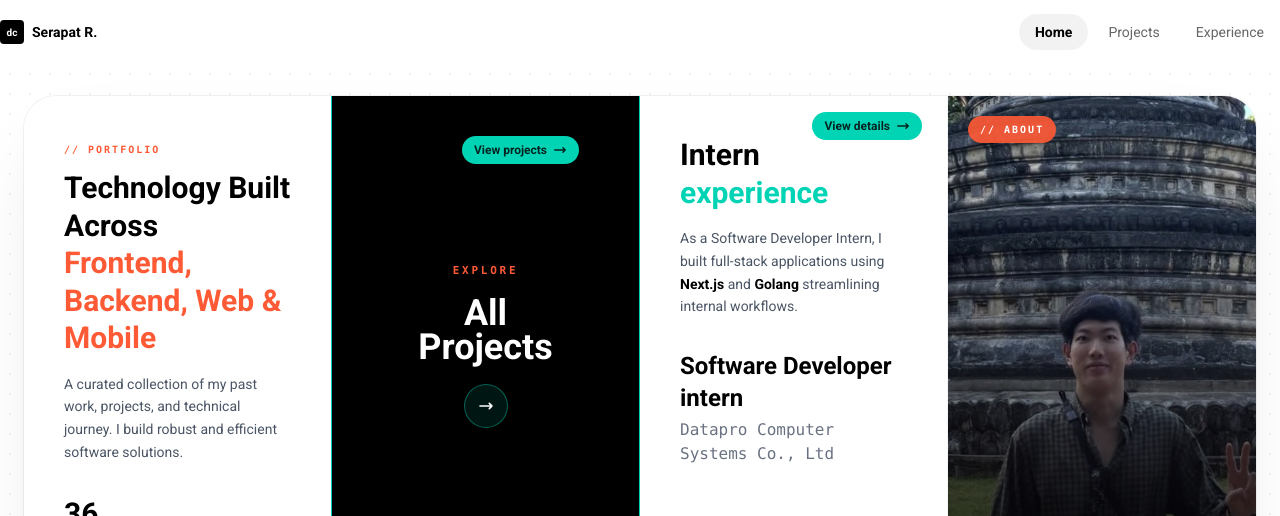
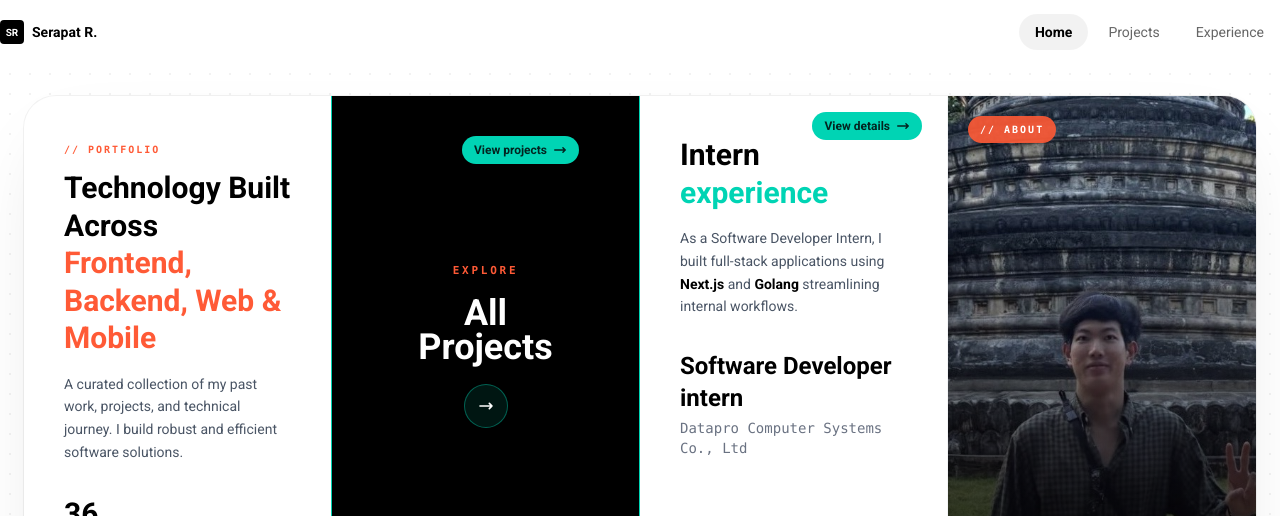
Before and after one commit to pp811010/profile_serapat, a Next.js app: page / in a window 1280 px wide. Shown: the top 516 px of the page. Built offline with nearby package versions, Linux system fonts and the light colour scheme; a web font is replaced by a local one.

Commit message:
change color

```diff
--- a/components/layout/Navbar.tsx
+++ b/components/layout/Navbar.tsx
@@ -42,7 +42,7 @@ export default function Navbar() {
       <div className="max-w-7xl mx-auto px-4 sm:px-6 lg:px-0 h-full flex items-center justify-between">
         <Link href="/" className="flex items-center gap-2">
           <div className="w-6 h-6 bg-black rounded flex items-center justify-center">
-            <span className="text-white text-[10px] font-bold">dc</span>
+            <span className="text-white text-[10px] font-bold">SR</span>
           </div>
           <span className="text-sm font-bold text-black">Serapat R.</span>
         </Link>
--- a/components/sections/Hero.tsx
+++ b/components/sections/Hero.tsx
@@ -7,7 +7,7 @@ import { useEffect, useState } from "react";
 const ACCENT = "#FF5A36";
 const ACCENT_ALT = "#00D4B4";
 const PAPER = "#ffffffff";
-const CREAM = "#f0e16cff";
+const CREAM = "#e8ee65ff";
 
 export default function Hero() {
   const [loaded, setLoaded] = useState(false);
@@ -197,7 +197,7 @@ export default function Hero() {
 
                   <div className="mb-8">
                     <p className="text-2xl font-bold mb-1 text-black transition-colors duration-500 ">Software Developer intern</p>
-                    <p className="text-md text-gray-500 group-hover:text-gray-700 font-mono transition-colors duration-500">Datapro Computer Systems Co., Ltd</p>
+                    <p className="text-sm text-gray-500 group-hover:text-gray-700 font-mono transition-colors duration-500">Datapro Computer Systems Co., Ltd</p>
                   </div>
                 </div>
 
```
